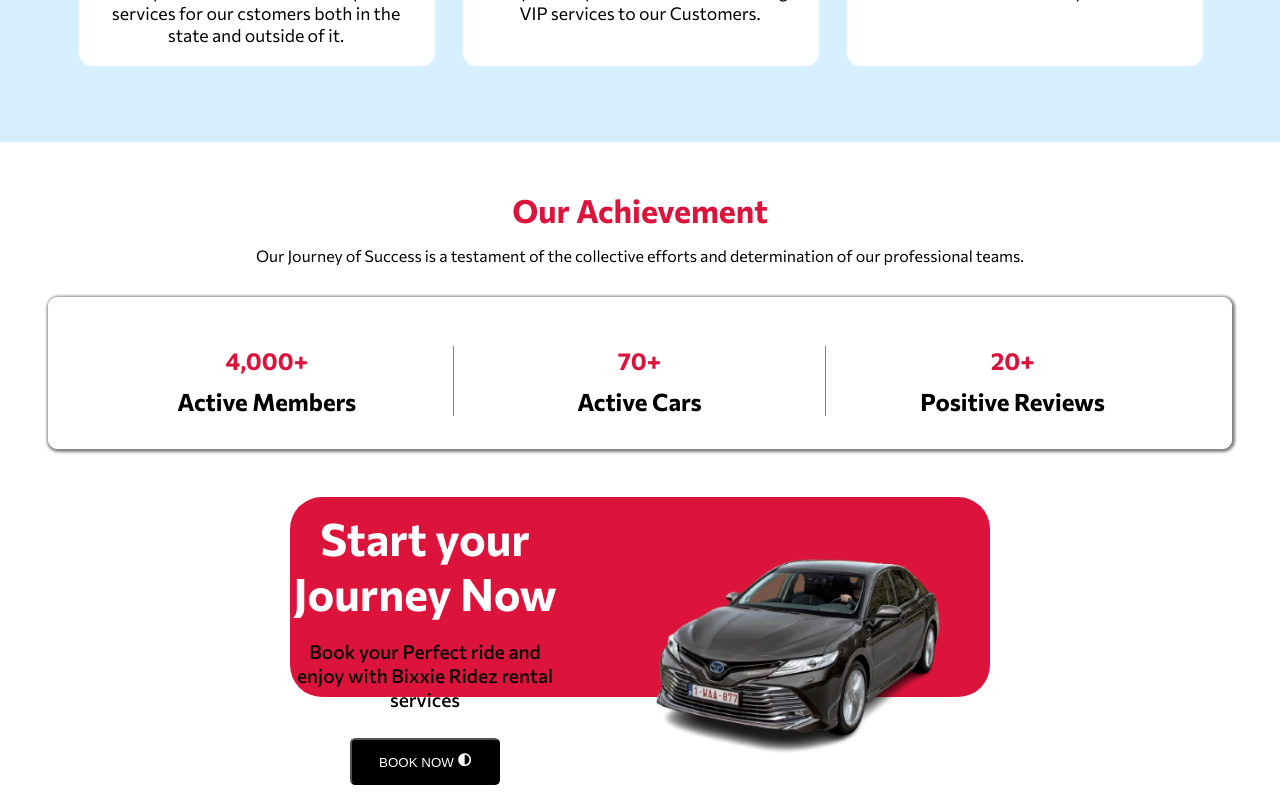
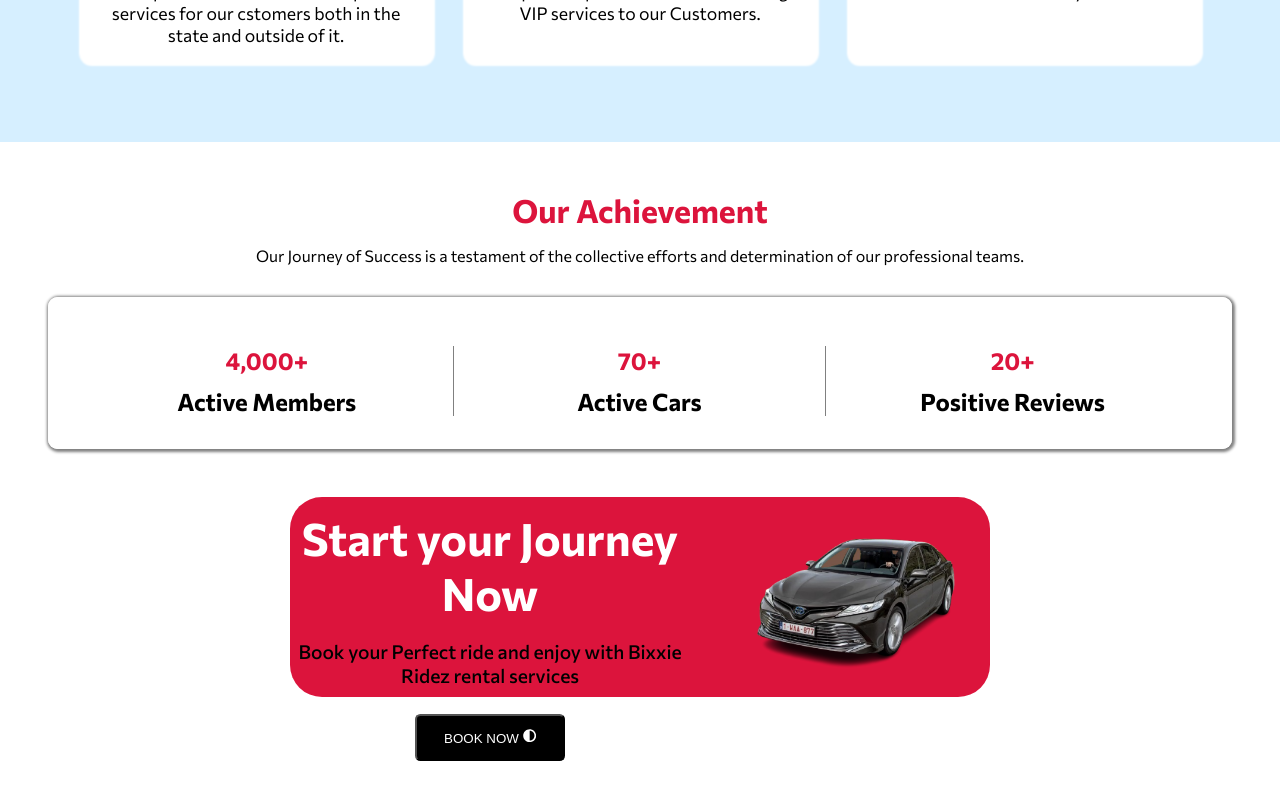
Before and after one commit to iamgreatofweb3/Bixxie-Car-website, a Next.js app: page / in a window 1280 px wide. Shown: the part 3348-4148 px from the top of the page. After the commit the page ends 4109 px from the top, so only its background shows below. Built offline with nearby package versions, Linux system fonts and the light colour scheme.

Commit message:
new commit

```diff
--- a/src/app/layout.js
+++ b/src/app/layout.js
@@ -7,6 +7,7 @@
   openGraph:{
     title:"Welcome to Bixxie-Car-World",
     description:"Affordable and reliable Car renting services",
+     metadataBase: new URL("https://bixxie-car-website.vercel.app/"),
     images:[
       {
         url :"/car1.png",
--- a/src/components/BookDesignFolder/bookdesign.jsx
+++ b/src/components/BookDesignFolder/bookdesign.jsx
@@ -17,7 +17,7 @@
                             </button>
                 </div>
                 <div className="right-part">
-                    <Image src="/car-bg-removed.png" width={430} height={300} alt="SlideImg" className="slideImg"/>
+                    <Image src="/car-bg-removed.png" width={300} height={200} alt="SlideImg" className="slideImg"/>
                 </div>
             </div>
 
```
